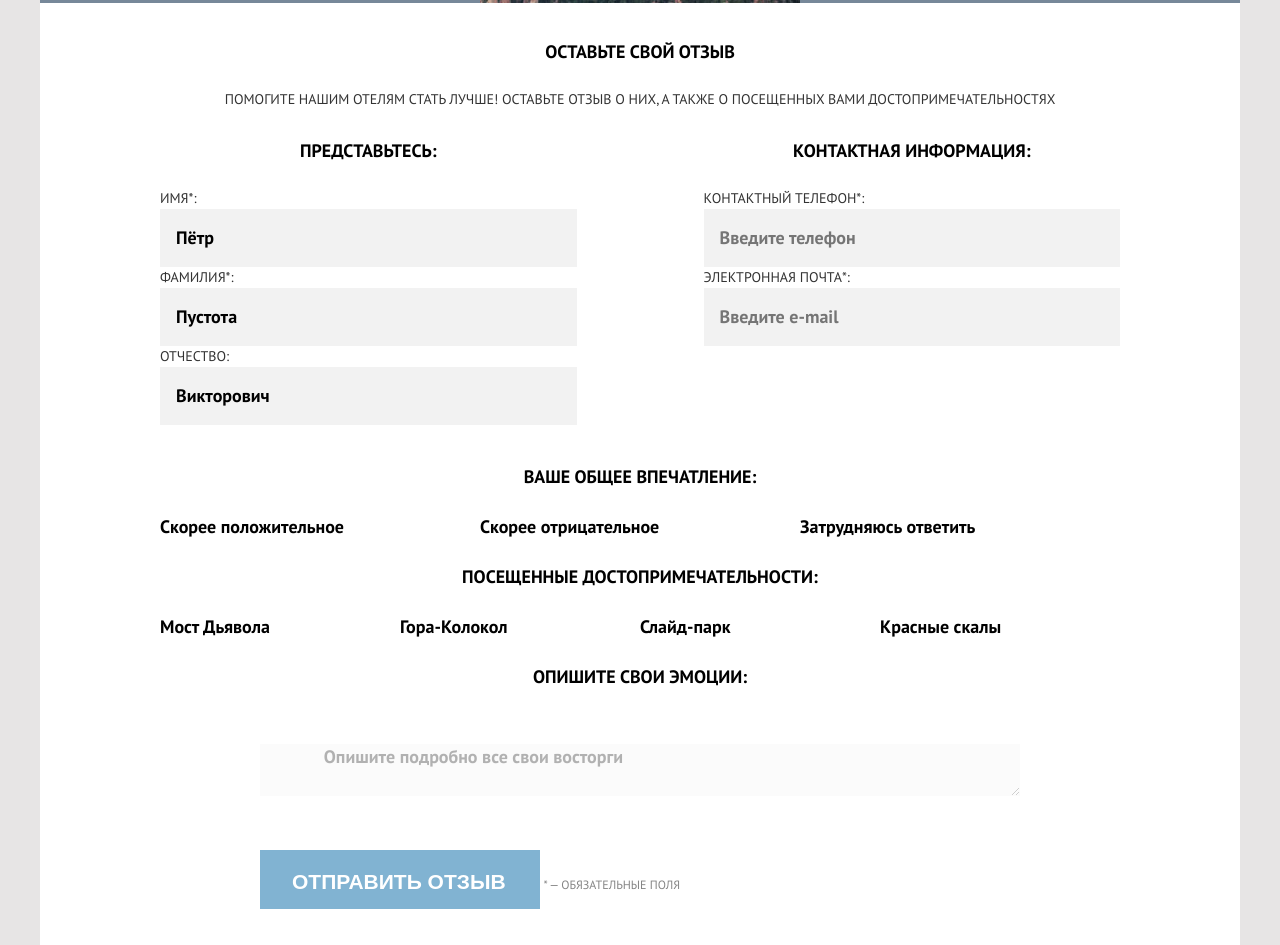
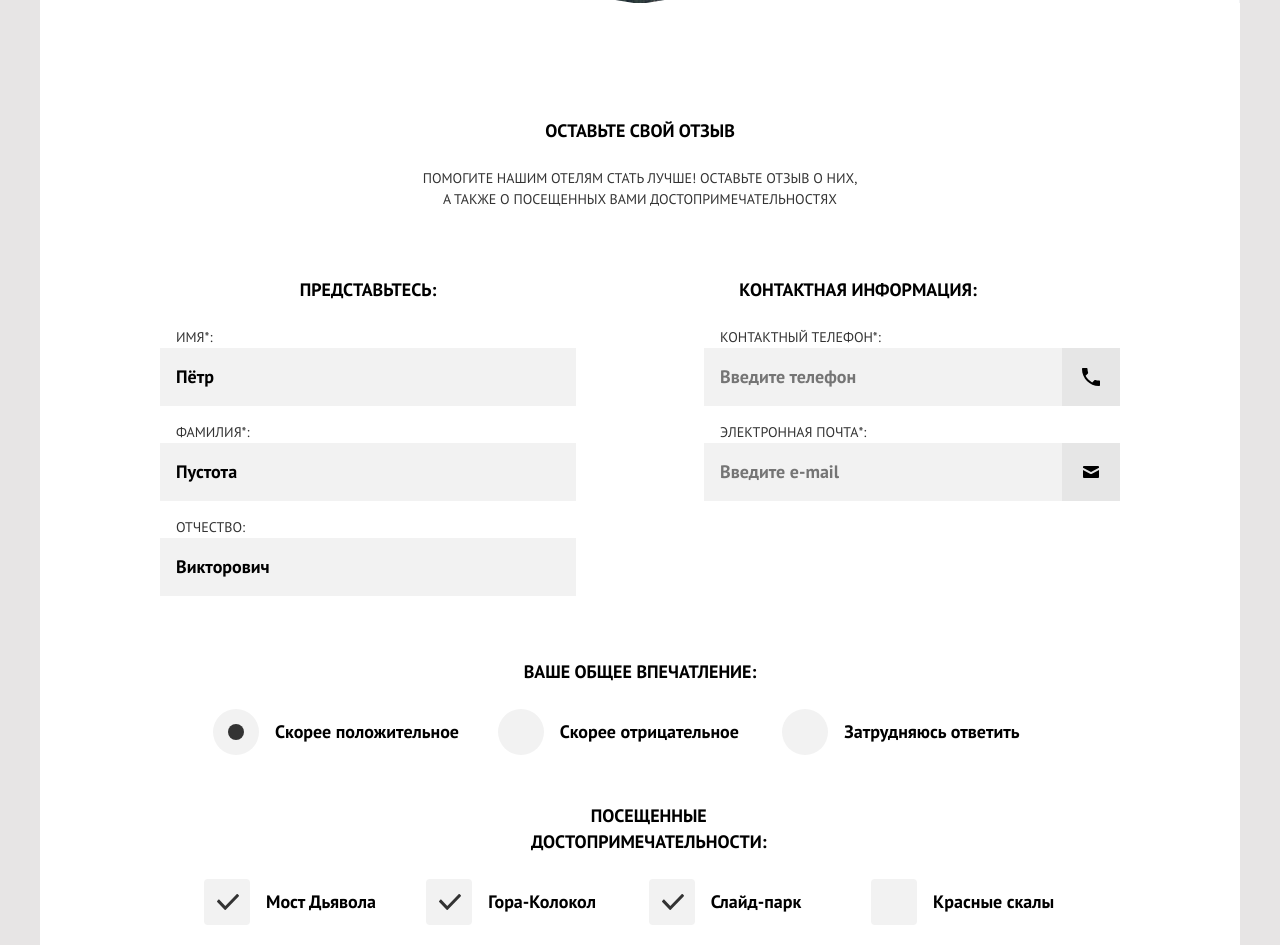
Before and after one commit to htmlacademy-adaptive/1982411-sedona-26, a website: page source/form.html in a window 1280 px wide. Shown: the part 295-1240 px from the top of the page. Drawn offline with nearby package versions, Linux system fonts and the light colour scheme; files that its build step writes are made by us from their sources.

Commit message:
добавляет декоративные элементы формы отзывов 1

```diff
--- a/source/form.html
+++ b/source/form.html
@@ -59,7 +59,7 @@
         </header>
         <form class="reviews-form__form form" action="https://echo.htmlacademy.ru/" method="get">
           <div class="reviews-form__user-info-wrapper">
-            <fieldset class="form__user-details-set user-details-set">
+            <fieldset class="form__user-details-set user-details-set form__fieldset">
               <legend class="user-details-set__legend heading-form">Представьтесь:</legend>
               <label class="user-details-set__label" for="name">
                 Имя*:
@@ -74,85 +74,89 @@
               </label>
               <input class="user-details-set__field" type="text" name="middle-name" value="Викторович" id="middle-name">
             </fieldset>
-            <fieldset class="form__user-contacts-set user-contacts-set">
+            <fieldset class="form__user-contacts-set user-contacts-set form__fieldset">
               <legend class="user-contacts-set__legend heading-form">Контактная информация:</legend>
               <label class="user-contacts-set__label" for="phone-number">
                 Контактный телефон*:
               </label>
-              <input class="user-contacts-set__field" type="tel" name="phone-number" placeholder="Введите телефон"
-                id="phone-number" required>
-              <span class="user-contacts-set__field-icon user-contacts-set__field-icon--phone"></span>
+              <div class="user-contacts-set__input-wrapper">
+                <input class="user-contacts-set__field" type="tel" name="phone-number" placeholder="Введите телефон"
+                  id="phone-number" required>
+                <span class="user-contacts-set__field-icon user-contacts-set__field-icon--phone"></span>
+              </div>
               <label class="user-contacts-set__label" for="email">
                 Электронная почта*:
               </label>
-              <input class="user-contacts-set__field" type="email" name="email" placeholder="Введите e-mail" id="email"
-                required>
-              <span class="user-contacts-set__field-icon user-contacts-set__field-icon--email"></span>
+              <div class="user-contacts-set__input-wrapper">
+                <input class="user-contacts-set__field" type="email" name="email" placeholder="Введите e-mail"
+                  id="email" required>
+                <span class="user-contacts-set__field-icon user-contacts-set__field-icon--email"></span>
+              </div>
             </fieldset>
           </div>
-          <fieldset class="form__user-impressions user-impressions">
+          <fieldset class="form__user-impressions user-impressions form__fieldset">
             <legend class="user-impressions__legend heading-form">Ваше общее впечатление:</legend>
             <ul class="user-impressions__list">
               <li class="user-impressions__item">
                 <label class="user-impressions__label">
-                  <input class="visually-hidden user-impressions__input input" type="radio" name="user-impression"
+                  <input class="visually-hidden user-impressions__input" type="radio" name="user-impression"
                     value="positive" checked>
-                  <span class="input__mark"></span>
+                  <span class="user-impressions__input-mark"></span>
                   Скорее положительное
                 </label>
               </li>
               <li class="user-impressions__item">
                 <label class="user-impressions__label">
-                  <input class="visually-hidden user-impressions__input input" type="radio" name="user-impression"
+                  <input class="visually-hidden user-impressions__input" type="radio" name="user-impression"
                     value="negative">
-                  <span class="input__mark"></span>
+                  <span class="user-impressions__input-mark"></span>
                   Скорее отрицательное
                 </label>
               </li>
               <li class="user-impressions__item">
                 <label class="user-impressions__label">
-                  <input class="visually-hidden user-impressions__input input" type="radio" name="user-impression"
+                  <input class="visually-hidden user-impressions__input" type="radio" name="user-impression"
                     value="difficult">
-                  <span class="input__mark"></span>
+                  <span class="user-impressions__input-mark"></span>
                   Затрудняюсь ответить
                 </label>
               </li>
             </ul>
           </fieldset>
-          <fieldset class="form__visited visited">
+          <fieldset class="form__visited visited form__fieldset">
             <legend class="visited__legend heading-form">Посещенные достопримечательности:</legend>
             <ul class="visited__list">
               <li class="visited__item">
                 <label class="visited__label">
-                  <input class="visually-hidden visited__input input" type="checkbox" name="devils-bridge" checked>
-                  <span class="input__mark"></span>
+                  <input class="visually-hidden visited__input" type="checkbox" name="devils-bridge" checked>
+                  <span class="visited__input-mark"></span>
                   Мост Дьявола
                 </label>
               </li>
               <li class="visited__item">
                 <label class="visited__label">
-                  <input class="visually-hidden visited__input input" type="checkbox" name="bell-mountain" checked>
-                  <span class="input__mark"></span>
+                  <input class="visually-hidden visited__input" type="checkbox" name="bell-mountain" checked>
+                  <span class="visited__input-mark"></span>
                   Гора-Колокол
                 </label>
               </li>
               <li class="visited__item">
                 <label class="visited__label">
-                  <input class="visually-hidden visited__input input" type="checkbox" name="slide-park" checked>
-                  <span class="input__mark"></span>
+                  <input class="visually-hidden visited__input" type="checkbox" name="slide-park" checked>
+                  <span class="visited__input-mark"></span>
                   Слайд-парк
                 </label>
               </li>
               <li class="visited__item">
                 <label class="visited__label">
-                  <input class="visually-hidden visited__input input" type="checkbox" name="red-rocks">
-                  <span class="input__mark"></span>
+                  <input class="visually-hidden visited__input" type="checkbox" name="red-rocks">
+                  <span class="visited__input-mark"></span>
                   Красные скалы
                 </label>
               </li>
             </ul>
           </fieldset>
-          <fieldset class="form__review-field review-field">
+          <fieldset class="form__review-field review-field form__fieldset">
             <legend class="review-field__legend heading-form">Опишите свои эмоции:</legend>
             <label class="visually-hidden" for="review-field">Отзыв</label>
             <textarea class="review-field__textarea" name="review-field" id="review-field">
--- a/source/less/blocks/form.less
+++ b/source/less/blocks/form.less
@@ -1,9 +1,32 @@
 .form__submit-review-wrapper {
   padding-bottom: 24px;
+
+  @media (min-width: @tablet-width) {
+    display: flex;
+    justify-content: space-between;
+  }
 
   @media (min-width: @desktop-width) {
     padding-left: 100px;
     padding-right: 100px;
+  }
+}
+
+.form__fieldset {
+  position: relative;
+}
+
+.form__fieldset::before {
+  content: "";
+  position: absolute;
+  top: -50px;
+  left: -20px;
+  width: 320px;
+  height: 1px;
+  background-color: #e5e5e5;
+
+  @media (min-width: @tablet-width) {
+    display: none;
   }
 }
 
@@ -13,8 +36,14 @@
 }
 
 .form__legend {
+  display: block;
+  text-align: right;
   font-size: 12px;
   line-height: 21px;
   color: @black-basic;
   opacity: 60%;
+
+  @media (min-width: @tablet-width) {
+    align-self: center;
+  }
 }
--- a/source/less/blocks/review-field.less
+++ b/source/less/blocks/review-field.less
@@ -1,8 +1,6 @@
 .review-field {
   margin: 0;
-  padding: 0;
-  padding-top: 24px;
-  padding-bottom: 56px;
+  padding: 24px 0 56px 0;
   border: none;
 
   @media (min-width: @desktop-width) {
@@ -11,11 +9,13 @@
 }
 
 .review-field__legend {
+  padding-top: 24px;
   text-align: center;
 }
 
 .review-field__textarea {
   width: 100%;
+  min-height: 150px;
   margin: 0;
   padding: 0;
   font-family: "PT Sans", sans-serif;
--- a/source/less/blocks/reviews-form.less
+++ b/source/less/blocks/reviews-form.less
@@ -17,6 +17,14 @@
   padding-top: 36px;
   padding-bottom: 28px;
   text-align: center;
+
+  @media (min-width: @tablet-width) {
+    padding: 64px 106px 78px 106px;
+  }
+
+  @media (min-width: @desktop-width) {
+    padding: 115px 262px 43px 262px;
+  }
 }
 
 .reviews-form__title {
@@ -33,10 +41,5 @@
   @media (min-width: @tablet-width) {
     display: grid;
     grid-template-columns: 1fr 1fr;
-    column-gap: 69px;
-  }
-
-  @media (min-width: @desktop-width) {
-    column-gap: 127px;
   }
 }
--- a/source/less/blocks/user-contacts-set.less
+++ b/source/less/blocks/user-contacts-set.less
@@ -1,25 +1,48 @@
 .user-contacts-set {
   margin: 0;
-  padding: 0;
-  padding-top: 24px;
-  padding-bottom: 34px;
+  padding: 24px 0 34px 0;
   display: flex;
   flex-direction: column;
   border: none;
+
+  @media (min-width: @tablet-width) {
+    padding: 24px 0 34px 44px;
+  }
+
+  @media (min-width: @desktop-width) {
+    padding: 24px 0 34px 64px;
+  }
 }
 
 .user-contacts-set__legend {
+  padding-top: 24px;
   text-align: center;
+
+  @media (min-width: @tablet-width) {
+    margin-left: -34px;
+  }
+
+  @media (min-width: @desktop-width) {
+    margin-left: -54px;
+  }
 }
 
 .user-contacts-set__label {
+  padding-left: 16px;
   color: @black-basic;
 }
 
+.user-contacts-set__input-wrapper {
+  display: grid;
+  grid-template-columns: auto 58px;
+
+  &:not(:last-child) {
+    margin-bottom: 16px;
+  }
+}
+
 .user-contacts-set__field {
-  padding-top: 16px;
-  padding-left: 16px;
-  padding-bottom: 16px;
+  padding: 16px 0 16px 16px;
   font-family: "PT Sans", sans-serif;
   font-weight: 700;
   font-size: 18px;
@@ -27,3 +50,20 @@
   background-color: #f2f2f2;
   border: none;
 }
+
+.user-contacts-set__field-icon--phone,
+.user-contacts-set__field-icon--email {
+  width: 58px;
+  height: 58px;
+  background-color: #e6e6e6;
+  background-repeat: no-repeat;
+  background-position: center;
+}
+
+.user-contacts-set__field-icon--phone {
+  background-image: url("../../img/phone-icon.svg");
+}
+
+.user-contacts-set__field-icon--email {
+  background-image: url("../../img/email-icon.svg");
+}
--- a/source/less/blocks/user-details-set.less
+++ b/source/less/blocks/user-details-set.less
@@ -1,18 +1,26 @@
 .user-details-set {
   margin: 0;
-  padding: 0;
-  padding-top: 24px;
-  padding-bottom: 39px;
+  padding: 24px 0 39px 0;
   display: flex;
   flex-direction: column;
   border: none;
+
+  @media (min-width: @tablet-width) {
+    padding: 24px 44px 39px 0;
+  }
+
+  @media (min-width: @desktop-width) {
+    padding: 24px 64px 39px 0;
+  }
 }
 
 .user-details-set__legend {
+  padding-top: 24px;
   text-align: center;
 }
 
 .user-details-set__label {
+  padding-left: 16px;
   color: @black-basic;
 }
 
@@ -26,4 +34,8 @@
   line-height: 26px;
   background-color: #f2f2f2;
   border: none;
+
+  &:not(:last-child) {
+    margin-bottom: 16px;
+  }
 }
--- a/source/less/blocks/user-impressions.less
+++ b/source/less/blocks/user-impressions.less
@@ -1,20 +1,20 @@
 .user-impressions {
   margin: 0;
-  padding: 0;
-  padding-top: 24px;
-  padding-bottom: 24px;
+  padding: 24px 0 8px 0;
   border: none;
+
+  @media (min-width: @tablet-width) {
+    padding: 24px 36px 8px 36px;
+  }
+
+  @media (min-width: @desktop-width) {
+    padding: 24px 53px 8px 53px;
+  }
 }
 
 .user-impressions__legend {
+  padding-top: 24px;
   text-align: center;
-}
-
-.user-impressions__label {
-  font-weight: 700;
-  font-size: 18px;
-  line-height: 26px;
-  text-transform: none;
 }
 
 .user-impressions__list {
@@ -31,3 +31,47 @@
     grid-template-columns: 1fr 1fr 1fr;
   }
 }
+
+.user-impressions__label {
+  position: relative;
+  display: block;
+  padding: 10px 0 10px 62px;
+  margin-bottom: 16px;
+  font-weight: 700;
+  font-size: 18px;
+  line-height: 26px;
+  text-transform: none;
+}
+
+.user-impressions__input-mark {
+  position: absolute;
+  top: 0;
+  left: 0;
+  width: 46px;
+  height: 46px;
+  background-color: #f2f2f2;
+  border-radius: 26px;
+}
+
+.user-impressions__input[type="radio"]:checked + .user-impressions__input-mark::before {
+  content: "";
+  position: absolute;
+  top: 15px;
+  left: 15px;
+  width: 16px;
+  height: 16px;
+  background-color: rgba(51, 51, 51, 1);
+  border-radius: 50%;
+}
+
+.user-impressions__input[type="radio"]:active + .user-impressions__input-mark::before {
+  background-color: rgba(51, 51, 51, 0.3);
+}
+
+.user-impressions__input[type="radio"]:hover + .user-impressions__input-mark {
+  background-color: #e5e5e5;
+}
+
+.user-impressions__input[type="radio"]:active + .user-impressions__input-mark {
+  background-color: #d5d5d5;
+}
--- a/source/less/blocks/visited.less
+++ b/source/less/blocks/visited.less
@@ -1,20 +1,28 @@
 .visited {
   margin: 0;
-  padding: 0;
-  padding-top: 24px;
-  padding-bottom: 24px;
+  padding: 24px 0 8px 0;
   border: none;
+
+  @media (min-width: @tablet-width) {
+    padding: 24px 84px 8px 84px;
+  }
+
+  @media (min-width: @desktop-width) {
+    padding: 24px 44px 8px 44px;
+  }
 }
 
 .visited__legend {
+  padding-top: 24px;
   text-align: center;
-}
 
-.visited__label {
-  font-weight: 700;
-  font-size: 18px;
-  line-height: 26px;
-  text-transform: none;
+  @media (min-width: @tablet-width) {
+    padding: 24px 170px 0 170px;
+  }
+
+  @media (min-width: @desktop-width) {
+    padding: 24px 327px 0 327px;
+  }
 }
 
 .visited__list {
@@ -31,3 +39,47 @@
     grid-template-columns: 1fr 1fr 1fr 1fr;
   }
 }
+
+.visited__label {
+  position: relative;
+  display: block;
+  padding: 10px 0 10px 62px;
+  margin-bottom: 16px;
+  font-weight: 700;
+  font-size: 18px;
+  line-height: 26px;
+  text-transform: none;
+}
+
+.visited__input-mark {
+  position: absolute;
+  top: 0;
+  left: 0;
+  width: 46px;
+  height: 46px;
+  background-color: #f2f2f2;
+  border-radius: 4px;
+}
+
+.visited__input[type="checkbox"]:checked + .visited__input-mark::before {
+  content: "";
+  position: absolute;
+  top: 15px;
+  left: 13px;
+  width: 22px;
+  height: 16px;
+  background-image: url("../../img/tick.svg");
+  background-repeat: no-repeat;
+}
+
+.visited__input[type="checkbox"]:active + .visited__input-mark::before {
+  opacity: 30%;
+}
+
+.visited__input[type="checkbox"]:hover + .visited__input-mark {
+  background-color: #e5e5e5;
+}
+
+.visited__input[type="checkbox"]:active + .visited__input-mark {
+  background-color: #d5d5d5;
+}
--- a/source/less/blocks/welcome-section-short.less
+++ b/source/less/blocks/welcome-section-short.less
@@ -6,6 +6,7 @@
 }
 
 .welcome-section-short__wrapper {
+  position: relative;
   margin: 0 auto;
   padding: 52px 46px 67px 45px;
   display: flex;
@@ -19,6 +20,27 @@
   }
 }
 
+.welcome-section-short__wrapper::after {
+  content: "";
+  position: absolute;
+  bottom: -1px;
+  left: 0;
+  width: 320px;
+  height: 57px;
+  background-image: url("../../img/welcome-divider.svg");
+  background-repeat: no-repeat;
+
+  @media (min-width: @tablet-width) {
+    width: 768px;
+    background-image: url("../../img/welcome-divider-tablet.svg");
+  }
+
+  @media (min-width: @desktop-width) {
+    width: 1200px;
+    background-image: url("../../img/welcome-divider-desktop.svg");
+  }
+}
+
 .welcome-section-short__image {
   margin: 0 auto;
   display: block;
```
Also changed, not shown: source/img/email-icon.svg (added), source/img/phone-icon.svg (added), source/img/tick.svg (added).
